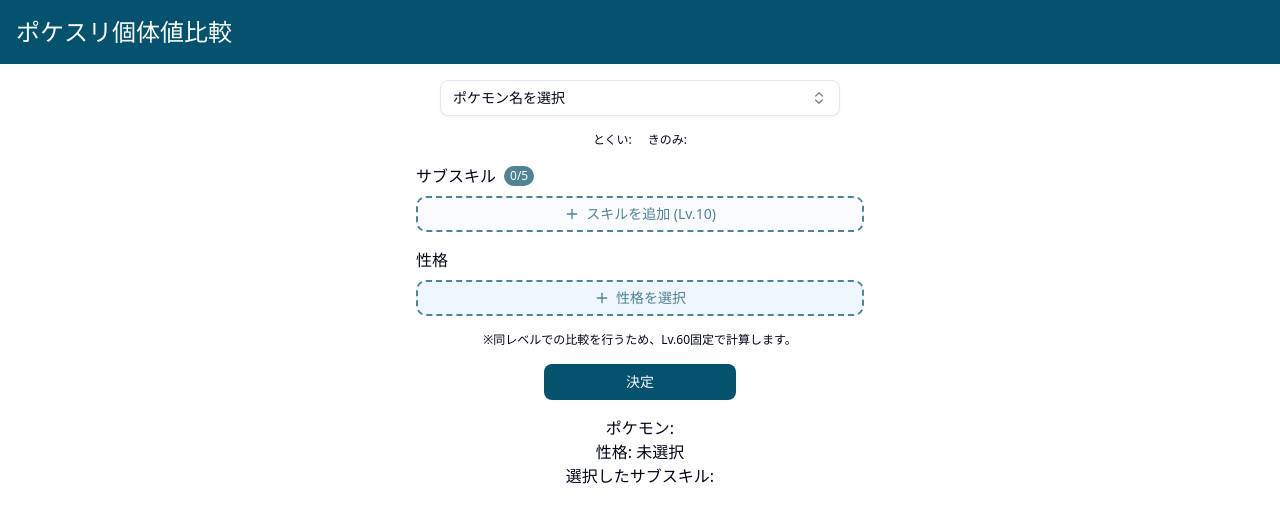
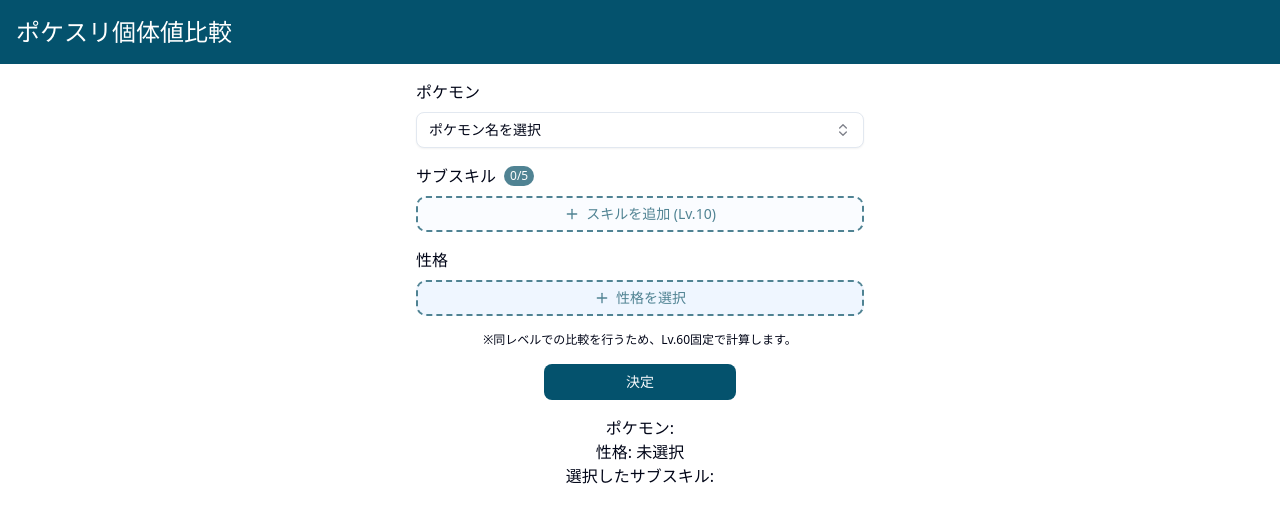
Before and after one commit to Asaki256/pokesleep-iv-comparator, a Next.js app: page / in a window 1280 px wide. Shown: the top 522 px of the page. Built offline with nearby package versions, Linux system fonts and the light colour scheme.

Commit message:
ポケモン選択リストの見た目修正、タイトル追加

```diff
--- a/src/components/PokeNameCombobox.tsx
+++ b/src/components/PokeNameCombobox.tsx
@@ -40,7 +40,7 @@
           variant="outline"
           role="combobox"
           aria-expanded={open}
-          className="w-[400px] justify-between"
+          className="w-full justify-between"
         >
           {value
             ? pokemonList.find(
@@ -50,7 +50,7 @@
           <ChevronsUpDown className="opacity-50" />
         </Button>
       </PopoverTrigger>
-      <PopoverContent className="w-[400px] p-0">
+      <PopoverContent className="w-full p-0">
         <Command>
           <CommandInput
             placeholder="ポケモン名を検索"
--- a/src/components/Search.tsx
+++ b/src/components/Search.tsx
@@ -51,14 +51,18 @@
     <>
       <div className="m-4 max-w-md mx-auto">
         <div>
-          <div className="flex justify-center flex-wrap gap-4">
-            <div>
+          {/* ポケモン選択 */}
+          <div className="w-full max-w-md mx-auto">
+            <div className="flex items-center justify-between mb-2">
+              <h2 className="text-base">ポケモン</h2>
+            </div>
             <Combobox
               value={pokemon}
               onChange={setPokemon}
             />
-            </div>
-            <div className="flex gap-4 items-center">
+            {/* とくいときのみ表示 */}
+            {selectedPokemon && (
+              <div className="flex gap-4 items-center mt-2 justify-center">
                 <div className="flex items-center gap-2">
                   <span className="text-xs">とくい:</span>
                   {selectedPokemon?.type && (
@@ -75,6 +79,7 @@
                   きのみ: {kinomiName || ""}
                 </div>
               </div>
+            )}
           </div>
           <div className="mt-4">
             <SubSkillSelect
```
Lines whose indentation alone changed are shown as unchanged.
